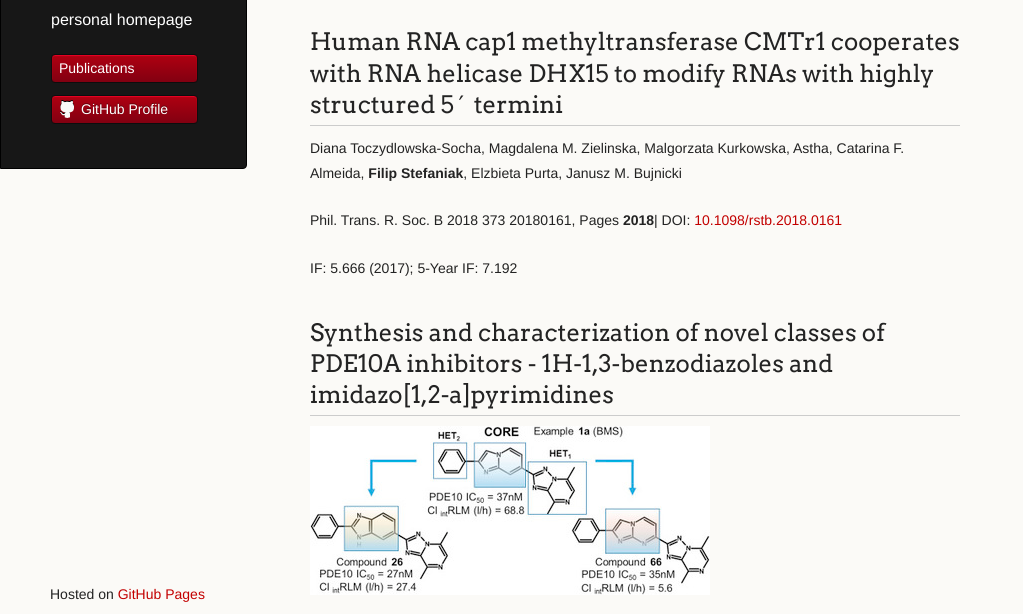
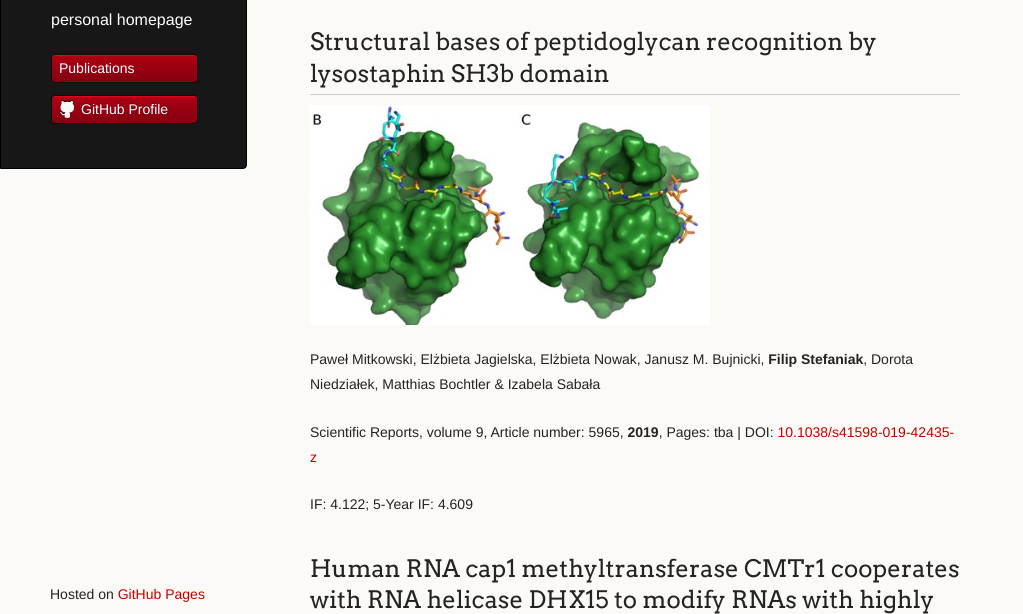
Before and after one commit to filipsPL/filipsPL.github.io, a plain HTML site: page pubs.html in a window 1280 px wide. Shown: the part 161-775 px from the top of the page, without its empty margins (0-1023 px from the left). Drawn offline with Linux system fonts and the light colour scheme.

Commit message:
autocommit-pon, 15 kwi 2019, 12:32:30 CEST

```diff
--- a/pubs.html
+++ b/pubs.html
@@ -48,6 +48,17 @@
 <p><strong>2018</strong>, Pages | DOI: <a href="https://doi.org/"></a></p>
 <p>IF: ; 5-Year IF: </p>
 -->
+
+
+<h2>Structural bases of peptidoglycan recognition by lysostaphin SH3b domain</h2>
+<p><img src="pubs/2019-scirep-aurezyna.jpg" alt="graphical abstract" /></p>
+<p>Paweł Mitkowski, Elżbieta Jagielska, Elżbieta Nowak, Janusz M. Bujnicki, <strong>Filip Stefaniak</strong>, Dorota Niedziałek, Matthias Bochtler & Izabela Sabała</p>
+<p>Scientific Reports, volume 9, Article number: 5965, <strong>2019</strong>, Pages: tba | DOI: <a href="https://doi.org/10.1038/s41598-019-42435-z">10.1038/s41598-019-42435-z</a></p>
+<p>IF: 4.122; 5-Year IF: 4.609</p>
+
+
+
+
 
 <h2>Human RNA cap1 methyltransferase CMTr1 cooperates with RNA helicase DHX15 to modify RNAs with highly structured 5′ termini</h2>
 
```
Also changed, not shown: pubs/2019-scirep-aurezyna.jpg (added).
